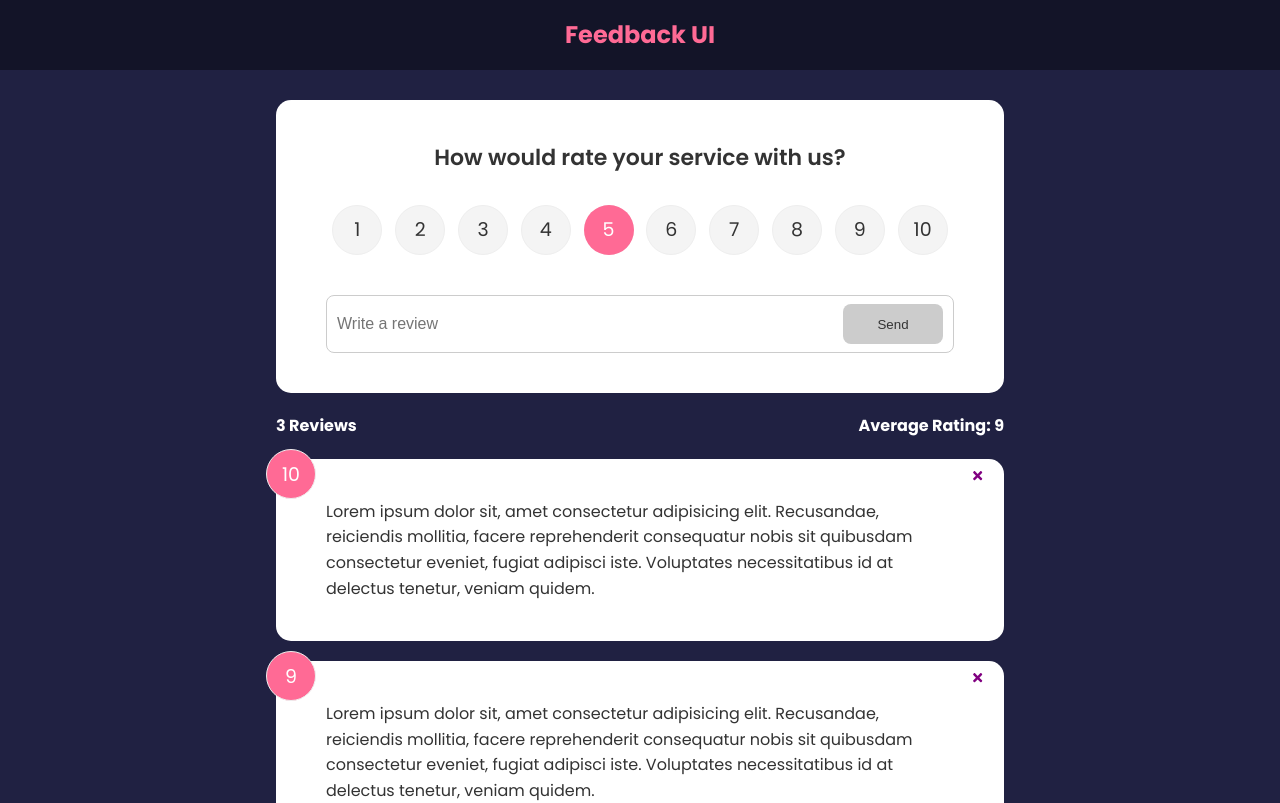
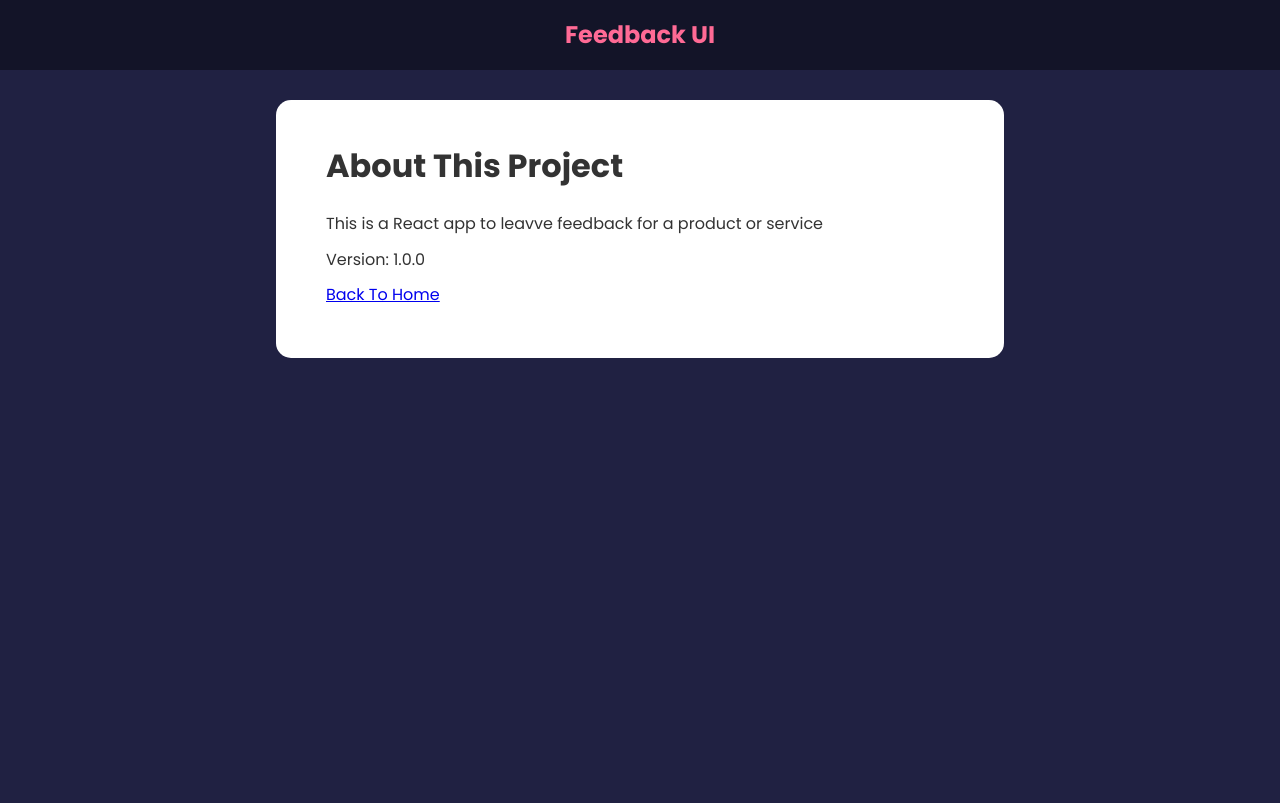
Before and after one commit to timshinsergey/react-feedback-app, a React (Create React App) app: page /about in a window 1280 px wide. Shown: the top 803 px of the page. Built offline with nearby package versions, Linux system fonts and the light colour scheme.

Commit message:
creating about page

```diff
--- a/package.json
+++ b/package.json
@@ -10,6 +10,7 @@
     "react": "^17.0.2",
     "react-dom": "^17.0.2",
     "react-icons": "^4.3.1",
+    "react-router-dom": "^6.2.1",
     "react-scripts": "4.0.3",
     "uuid": "^8.3.2",
     "web-vitals": "^1.0.1"
--- a/src/App.js
+++ b/src/App.js
@@ -1,11 +1,13 @@
 
 import { v4 as uuidv4 } from 'uuid'
 import { useState } from 'react'
+import { BrowserRouter as Router, Routes, Route } from 'react-router-dom'
 import Header from './components/Header'
 import FeedbackList from './components/FeedbackList'
 import FeedbackStats from './components/FeedbackStats'
 import FeedbackForm from './components/FeedbackForm'
 import FeedbackData from './data/FeedbackData'
+import AboutPage from './pages/AboutPage'
 
 function App() {
 	const [feedback, setFeedback] = useState(FeedbackData)
@@ -21,14 +23,25 @@
 		}
 	}
 	return (
-		<>
+		<Router>
+			<div className="container">
+
+			</div>
+
 			<Header />
 			<div className="container">
-				<FeedbackForm handleAdd={addFeedback} />
-				<FeedbackStats feedback={feedback} />
-				<FeedbackList feedback={feedback} handleDelete={deleteFeedback} />
+				<Routes>
+					<Route exact path="/" element={
+						<>
+							<FeedbackForm handleAdd={addFeedback} />
+							<FeedbackStats feedback={feedback} />
+							<FeedbackList feedback={feedback} handleDelete={deleteFeedback} />
+						</>
+					} />
+					<Route path='/about' element={<AboutPage />} />
+				</Routes>
 			</div>
-		</>
+		</Router>
 	)
 }
 
--- /dev/null
+++ b/src/pages/AboutPage.jsx
@@ -0,0 +1,19 @@
+import Card from '../components/shared/Card'
+
+function AboutPage() {
+  return (
+    <Card>
+      <div className='about'>
+        <h1>About This Project</h1>
+        <p>This is a React app to leavve feedback for a product or service</p>
+        <p>Version: 1.0.0</p>
+
+        <p>
+          <a href='/'>Back To Home</a>
+        </p>
+      </div>
+    </Card>
+  )
+}
+
+export default AboutPage
```
Also changed, not shown: 1 other file (tests, documents, lock files or other folders).
